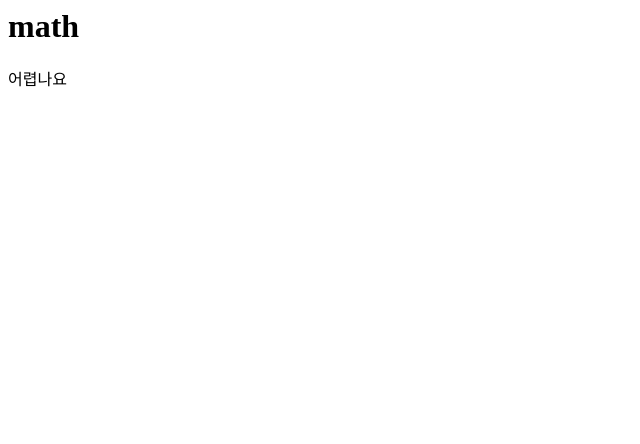
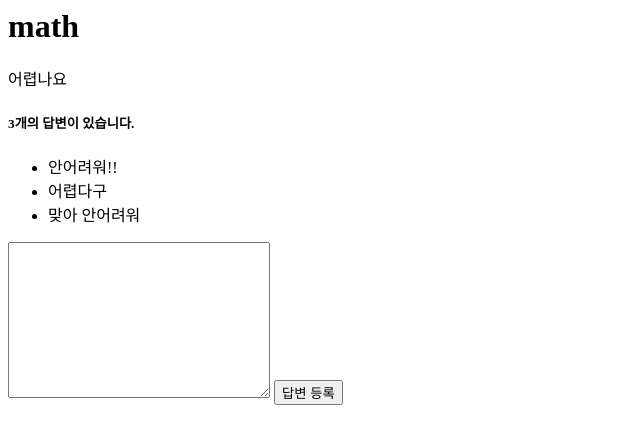
Before and after one commit to SJLEE316/djangoMaster, a Django app: page /home/1 in a window 1280 px wide. Shown: the top 444 px of the page, without its empty margins (0-640 px from the left). Run offline with Django 3.2, Linux system fonts and the light colour scheme; data comes from the database, SQL or seed files in the repository; both versions use the stored data as it was after the commit.

Commit message:
Answer_Create & Read

```diff
--- a/home/templates/home/question_detail.html
+++ b/home/templates/home/question_detail.html
@@ -1,3 +1,18 @@
 <!-- context 변수인 a_question을 사용한다. -->
 <h1>{{ a_question.subject }}</h1>
 <div>{{ a_question.content }}</div>
+
+<h5>{{ a_question.answer_set.count }}개의 답변이 있습니다.</h5>
+<div>
+  <ul>
+    {% for answer in a_question.answer_set.all %}
+    <li>{{ answer.content }}</li>
+    {% endfor %}
+  </ul>
+</div>
+
+<form action="{% url 'home:answer_create' a_question.id %}" method="POST">
+  {% csrf_token %}
+  <textarea name="content" id="content" cols="30" rows="10"></textarea>
+  <input type="submit" value="답변 등록">
+</form>
--- a/home/templates/home/question_list.html
+++ b/home/templates/home/question_list.html
@@ -6,9 +6,7 @@
   <li>
     <!-- <a href="/home/{{ question.id }}">{{ question.subject }}</a> -->
     <!-- 아래처럼 URL 똑똑하게 사용하기 -->
-    <a href="{% url 'home:question_detail' question.id %}"
-      >{{ question.subject }}</a
-    >
+    <a href="{% url 'home:question_detail' question.id %}">{{ question.subject }}</a>
   </li>
   {% endfor %}
 </ul>
--- a/home/urls.py
+++ b/home/urls.py
@@ -5,5 +5,6 @@ app_name = "home"
 urlpatterns = [
   path('go_hello', hello, name="hello"), # home>views.py의 hello함수를 의미한다. 이름을 붙여준다.
   path('question_list', question_list, name="question_list"), # 경로, 함수, 경로 이름
-  path('<int:question_id>', question_detail, name="question_detail"),
+  path('<int:question_id>', question_detail, name="question_detail"), # question_id에 숫자가 mapping되었다.
+  path('answer/create/<int:question_id>', answer_create, name="answer_create"), # question_id에 숫자가 mapping되었다.
 ]
--- a/home/views.py
+++ b/home/views.py
@@ -1,5 +1,6 @@
-from django.shortcuts import render # render가 import 되어있다. (views.py기본 세팅)
-from .models import Question # 모델 import 하기
+from django.shortcuts import render, get_object_or_404, redirect # render가 import 되어있다. (views.py기본 세팅)
+from .models import * # Question # 모델 import 하기
+# from django.utils import timezone # 이 프로젝트에서는 create_date를 자동으로 설정해두었다.
 
 def hello(request):
   return render(request, 'home/hello.html')
@@ -11,6 +12,14 @@ def question_list(request):
   return render(request, 'home/question_list.html', context)
 
 def question_detail(request, question_id):
-  question = Question.objects.get(id=question_id) # urls에 mapping된 question_id와 같은 것
+  # question = Question.objects.get(id=question_id) # urls에 mapping된 question_id와 같은 것
+  question = get_object_or_404(Question, pk=question_id) # 404페이지 출력하기
   context = { 'a_question' : question } # 위의 question를 context 변수인 a_question에 저장한다.
   return render(request, 'home/question_detail.html', context)
+
+def answer_create(request, question_id):
+  a_question = get_object_or_404(Question, pk=question_id) # 어떤 question 글에 달린 answer?
+  a_content = request.POST.get('content') # 뒤에 content는 html>name이랑 같다
+  # Answer.objects.create(question = a_question, content = a_content), # models.py = views.py, Answer 모델에 직접 저장해도 된다.
+  a_question.answer_set.create(content = a_content) # models.py = views.py, answer을 question 모델에 저장하였다.
+  return redirect('home:question_detail', question_id=a_question.id)
```
Also changed, not shown: home/admin.py (+9 -1 lines), README.md, db.sqlite3.
